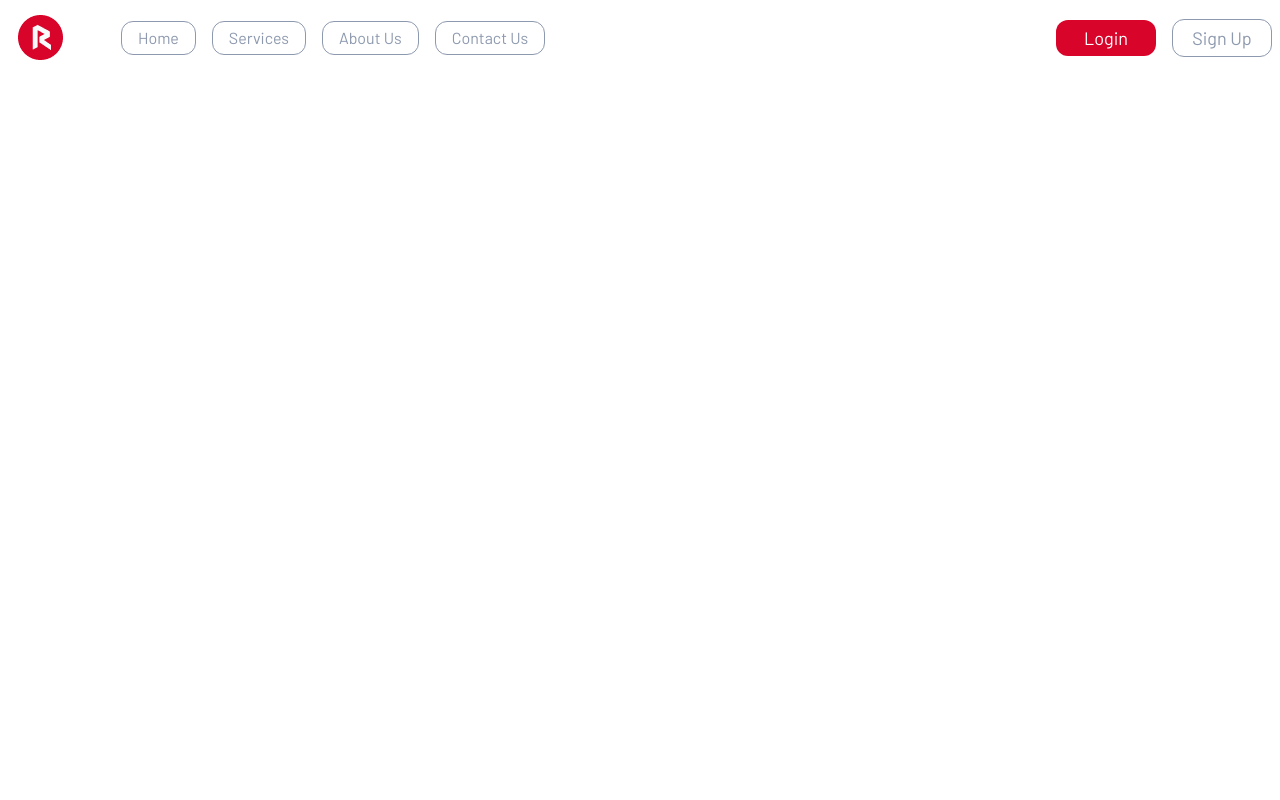
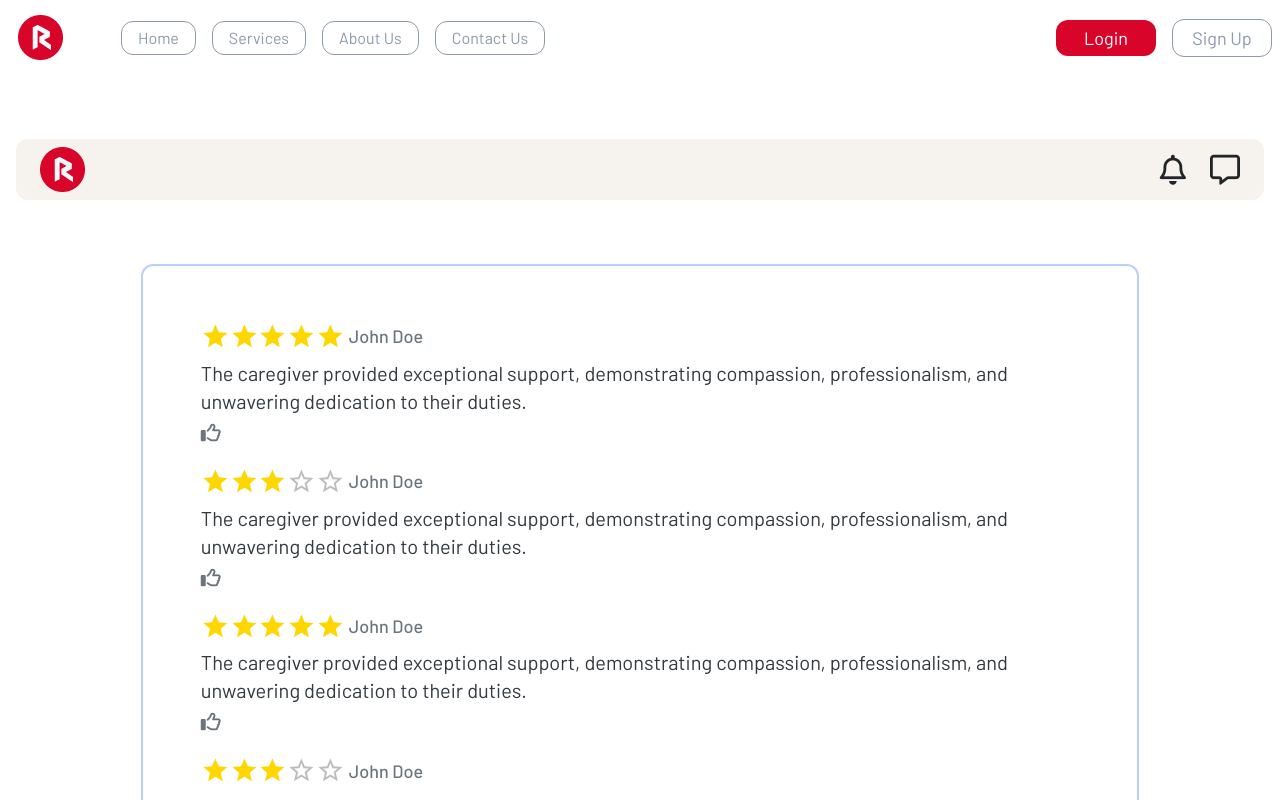
Before and after one commit to eslamalhendawy/Relief, a React (Vite) app: page /carer-ratings in a window 1280 px wide. Shown: the top 800 px of the page. Built offline with nearby package versions, Linux system fonts and the light colour scheme.

Commit message:
Applied some changes throughout the project

```diff
--- a/src/App.jsx
+++ b/src/App.jsx
@@ -27,6 +27,7 @@ import CarerSchedule from "./Components/CarerSchedule";
 import CarerNotifactions from "./Components/CarerNotifactions";
 import ChooseCarer from "./Components/ChooseCarer";
 import CarerProfile from "./Components/CarerProfile";
+import CarerRatings from "./Components/CarerRatings";
 
 function App() {
   const loggedIn = Boolean(localStorage.getItem("userToken"));
@@ -82,6 +83,7 @@ function App() {
           <Route path="/carer-notifications" element={<CarerNotifactions />} />
           <Route path="/choose-carer" element={<ChooseCarer />} />
           <Route path="/carer-profile/:id" element={<CarerProfile />} />
+          <Route path="/carer-ratings" element={<CarerRatings />} />
         </Routes>
       </Router>
       <ToastContainer autoClose={2500} theme="dark" newestOnTop={true} />
--- a/src/Components/CarerProfileHeader.jsx
+++ b/src/Components/CarerProfileHeader.jsx
@@ -6,12 +6,14 @@ import phone from "/assets/needHelpPhone.png";
 const CarerProfileHeader = () => {
   return (
     <div className="bg-[#f6f3ef] flex items-center justify-between py-2 px-4 md:px-6 rounded-xl mb-16">
+      <Link to="/profile">
       <img className="size-[35px] sm:size-[45px]" src={logo} alt="" />
+      </Link>
       <div className="flex gap-3 md:gap-6 items-center text-sm sm:text-xl">
         <Link to="/carer-notifications">
           <i className="fa-regular fa-bell text-3xl text-[#212529] hover:text-[#00B4D8] duration-200"></i>
         </Link>
-        <Link to="/carer-schedule">
+        <Link to="/carer-ratings">
           <i className="fa-regular fa-message text-3xl text-[#212529] hover:text-[#00B4D8] duration-200"></i>
         </Link>
       </div>
--- /dev/null
+++ b/src/Components/CarerRatings.jsx
@@ -0,0 +1,78 @@
+import CarerProfileHeader from "./CarerProfileHeader";
+
+import Rating from "@mui/material/Rating";
+
+const CarerRatings = () => {
+  const reviews = [
+    {
+      rating: 5,
+      name: "John Doe",
+      text: "The caregiver provided exceptional support, demonstrating compassion, professionalism, and unwavering dedication to their duties.",
+    },
+    {
+      rating: 3,
+      name: "John Doe",
+      text: "The caregiver provided exceptional support, demonstrating compassion, professionalism, and unwavering dedication to their duties.",
+    },
+    {
+      rating: 4.6,
+      name: "John Doe",
+      text: "The caregiver provided exceptional support, demonstrating compassion, professionalism, and unwavering dedication to their duties.",
+    },
+    {
+      rating: 3,
+      name: "John Doe",
+      text: "The caregiver provided exceptional support, demonstrating compassion, professionalism, and unwavering dedication to their duties.",
+    },
+    {
+      rating: 5,
+      name: "John Doe",
+      text: "The caregiver provided exceptional support, demonstrating compassion, professionalism, and unwavering dedication to their duties.",
+    },
+    {
+      rating: 3,
+      name: "John Doe",
+      text: "The caregiver provided exceptional support, demonstrating compassion, professionalism, and unwavering dedication to their duties.",
+    },
+    {
+      rating: 4.6,
+      name: "John Doe",
+      text: "The caregiver provided exceptional support, demonstrating compassion, professionalism, and unwavering dedication to their duties.",
+    },
+    {
+      rating: 3,
+      name: "John Doe",
+      text: "The caregiver provided exceptional support, demonstrating compassion, professionalism, and unwavering dedication to their duties.",
+    },
+  ];
+  return (
+    <section className="container mx-auto px-4 py-16">
+      <CarerProfileHeader />
+      <div className="flex flex-col justify-center border-2 border-[#BBD0FF] rounded-xl px-4 lg:px-[50px] py-12 lg:w-[80%] mx-auto">
+        {reviews.map((review, index) => (
+          <div key={index} className="p-2 mb-2 rounded-xl">
+            <div className="flex gap-1 items-center mb-2">
+              <div className="flex items-center gap-1">
+                <Rating name="read-only" readOnly className="text-2xl" value={review.rating} />
+              </div>
+              <h3 className="text-[#6C757D] font-medium text-lg">{review.name}</h3>
+            </div>
+            <p className="text-[#343A40] md:text-xl mb-2">{review.text}</p>
+            <div className="flex items-center gap-8">
+              <div className={`text-xl flex items-center gap-1 text-[#6C757D] `}>
+                <i className="fa-regular fa-thumbs-up"></i>
+                {/* <span>Helpful</span> */}
+              </div>
+              {/* <button className={`text-lg flex items-center gap-1 text-[#6C757D] `}>
+                <i className="fa-regular fa-thumbs-down"></i>
+                <span>Helpful</span>
+              </button> */}
+            </div>
+          </div>
+        ))}
+      </div>
+    </section>
+  );
+};
+
+export default CarerRatings;
--- a/src/Components/Header.jsx
+++ b/src/Components/Header.jsx
@@ -53,13 +53,13 @@ const Header = () => {
         </div>
         <div className="hidden lg:flex items-center gap-4">
           {userData.loggedIn ? (
-            <Link to="/profile"><img className="size-[60px] cursor-pointer" src={avatar} alt="" /></Link>
+            <Link onClick={() => setHidden(true)} to="/profile"><img className="size-[60px] cursor-pointer" src={avatar} alt="" /></Link>
           ) : (
             <>
-              <Link to="/login" className="bg-accent hover:bg-red-700 duration-200 text-white py-1 w-[80px] lg:w-[100px] text-lg rounded-xl text-center">
+              <Link onClick={() => setHidden(true)} to="/login" className="bg-accent hover:bg-red-700 duration-200 text-white py-1 w-[80px] lg:w-[100px] text-lg rounded-xl text-center">
                 Login
               </Link>
-              <Link to="/sign-up" className="border border-[#8D99AE] hover:border-navyColor text-[#8D99AE] duration-200 hover:text-navyColor py-1 w-[80px] lg:w-[100px] text-lg rounded-xl text-center">
+              <Link onClick={() => setHidden(true)} to="/sign-up" className="border border-[#8D99AE] hover:border-navyColor text-[#8D99AE] duration-200 hover:text-navyColor py-1 w-[80px] lg:w-[100px] text-lg rounded-xl text-center">
                 Sign Up
               </Link>
             </>
--- a/src/Components/LiveInPricing.jsx
+++ b/src/Components/LiveInPricing.jsx
@@ -42,7 +42,7 @@ const LiveInPricing = () => {
               <img src={card} alt="" />
               <span className="text-[#003049] font-medium text-xl capitalize">per week</span>
             </div>
-            <span className="text-[#3E5C76] font-medium text-[25px]">1199 EGP</span>
+            <span className="text-[#3E5C76] font-medium text-[25px]">2000 EGP</span>
           </div>
         </div>
         <div className="md:basis-1/2 flex flex-col gap-6">
@@ -59,9 +59,9 @@ const LiveInPricing = () => {
         <div className="border border-[#212529] rounded-3xl lg:hidden items-center justify-between flex px-3 py-1 min-w-[290px]">
           <div className="flex items-center gap-4 ">
             <img src={card} alt="" />
-            <span className="text-[#003049] font-medium text-xl capitalize">per week</span>
+            <span className="text-[#003049] font-medium text-xl capitalize">per month</span>
           </div>
-          <span className="text-[#3E5C76] font-medium text-[25px]">1199 EGP</span>
+          <span className="text-[#3E5C76] font-medium text-[25px]">2000 EGP</span>
         </div>
       </div>
     </section>
--- a/src/Components/Profile.jsx
+++ b/src/Components/Profile.jsx
@@ -49,9 +49,9 @@ const Profile = () => {
           </div>
           <div>
             {userData.role === "carer" ? (
-              <button>
+              <Link to="/carer-schedule">
                 <i className="fa-solid fa-calendar-check  text-3xl hover:text-[#00B4D8] duration-200"></i>
-              </button>
+              </Link>
             ) : (
               <button>
                 <i className="fa-regular fa-bell text-3xl hover:text-[#00B4D8] duration-200"></i>
```
Also changed, not shown: src/Components/BookAppointmentModel.jsx (+17 -4 lines), src/Components/CarerNotifactions.jsx (+7 -7 lines), src/Components/CarerSchedule.jsx (+7 -7 lines), src/Components/ForMe.jsx (+48 -10 lines), src/Components/ReliefCost.jsx (+6 -6 lines), src/Components/ShortTermPricing.jsx (+8 -8 lines).
